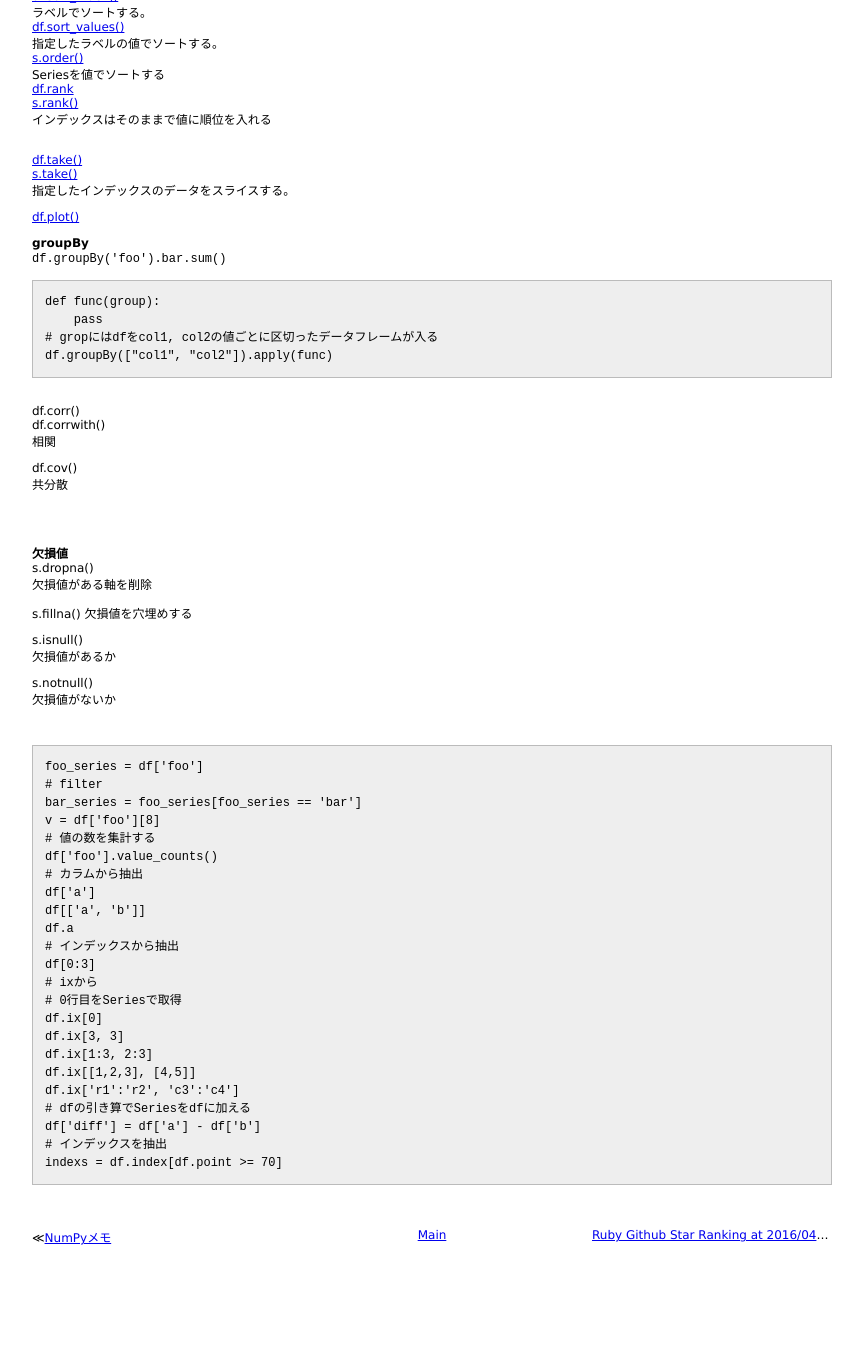
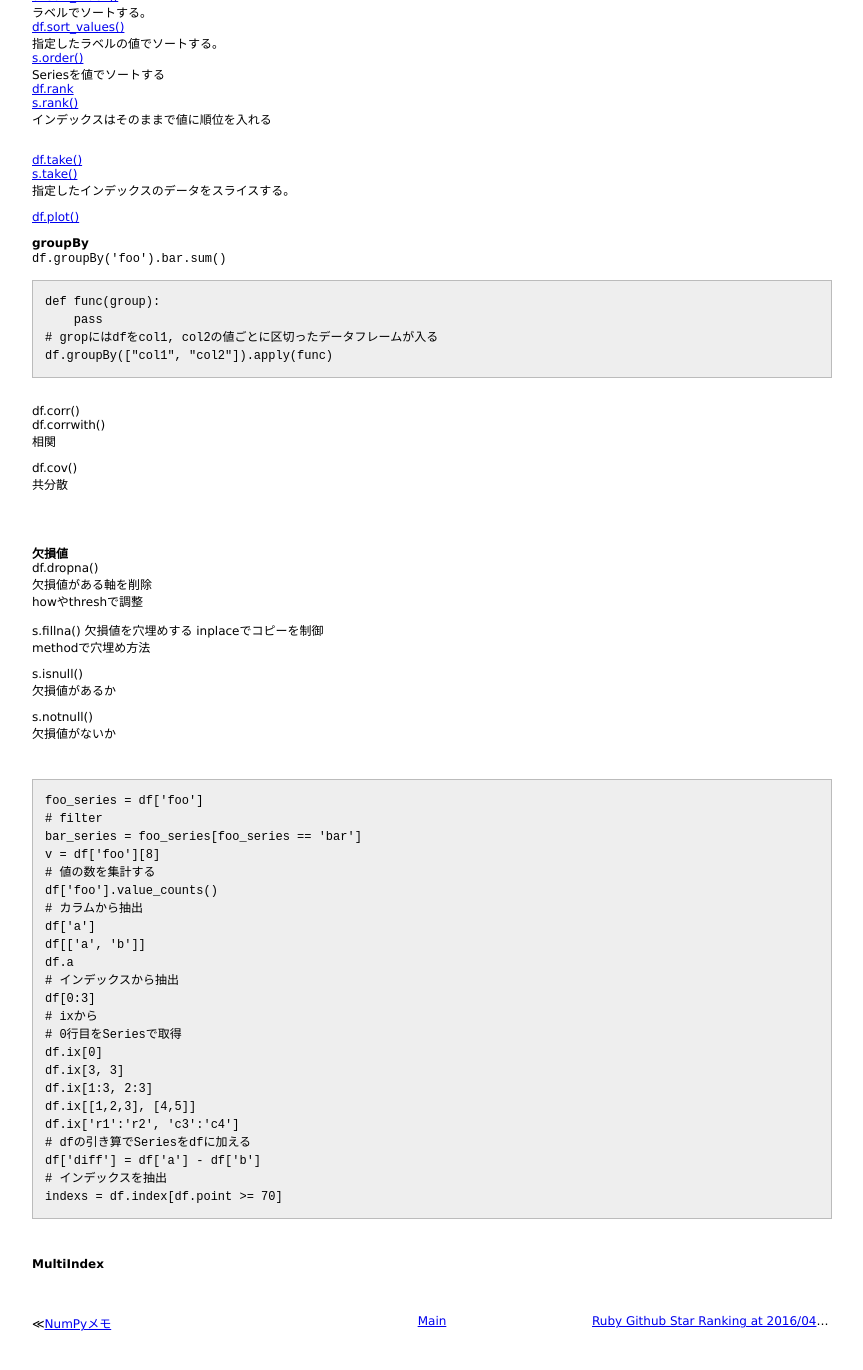
Before and after one commit to 38elements/38elements.github.com, a Jekyll site: the page built from _posts/2016-04-24-pandas.md, in a window 1280 px wide and 1400 px high, scrolled down 4684 px. Shown: the top 1370 px of the window, without its empty margins (208-1071 px from the left). Built offline with Jekyll 4.4.1, drawn with Linux system fonts in a browser that asks for light colours; before the commit the page ends 5998 px from its top, so only the background shows below that.

Commit message:
Update 2016-04-24-pandas.md

````diff
--- a/_posts/2016-04-24-pandas.md
+++ b/_posts/2016-04-24-pandas.md
@@ -331,11 +331,14 @@ df.cov()
 <br>
 
 **欠損値**
-s.dropna()
+df.dropna()
 欠損値がある軸を削除
+howやthreshで調整
 
 s.fillna()
 欠損値を穴埋めする
+inplaceでコピーを制御
+methodで穴埋め方法
 
 s.isnull()
 欠損値があるか
@@ -370,3 +373,7 @@ df['diff'] = df['a'] - df['b']
 # インデックスを抽出
 indexs = df.index[df.point >= 70]
 ```
+
+<br>
+
+**MultiIndex**
````
